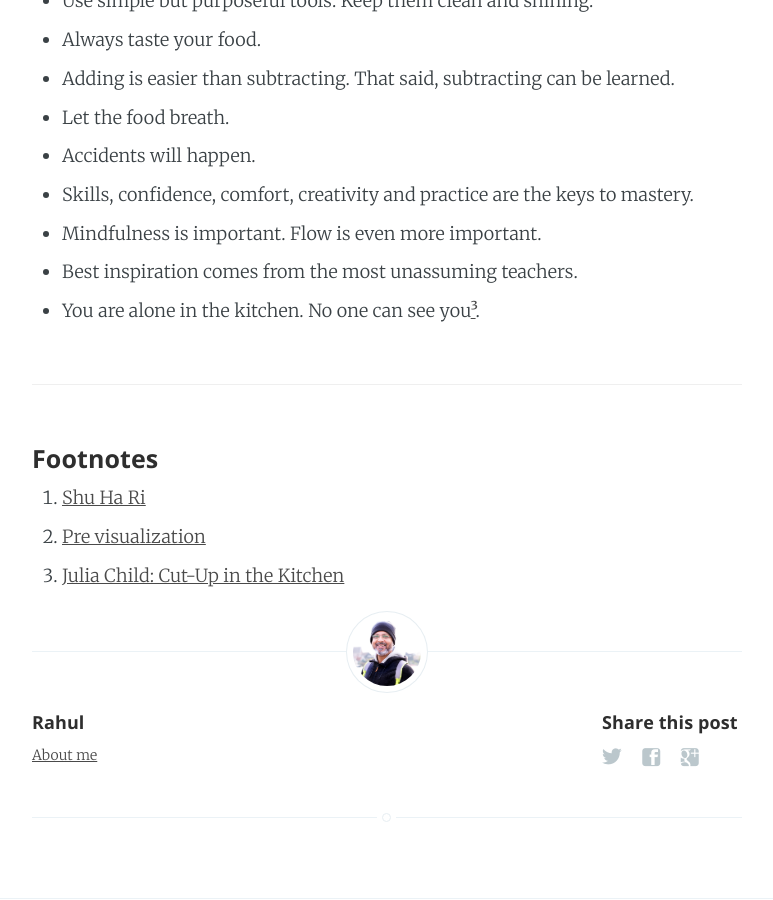
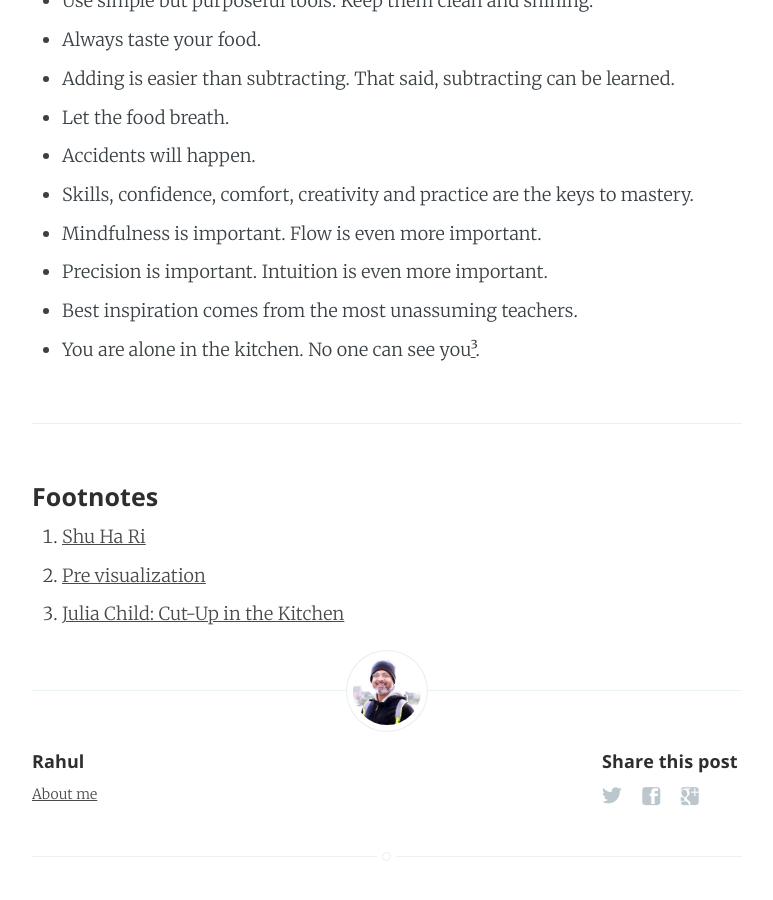
Before and after one commit to rahulj51/miles2code.github.io, a Jekyll site: the page built from _posts/2020-12-30-cooking.markdown, in a window 1280 px wide and 900 px high, scrolled down 947 px. Shown: the whole window, without its empty margins (253-1026 px from the left). Built offline with Jekyll 4.4.1, drawn with Linux system fonts in a browser that asks for light colours.

Commit message:
Edit to cooking list

```diff
--- a/_posts/2020-12-30-cooking.markdown
+++ b/_posts/2020-12-30-cooking.markdown
@@ -25,6 +25,7 @@ _Photo Courtesy: [BoiledBean Studio](https://boiledbeanstudio.com/aboutme/)_
 - Accidents will happen.
 - Skills, confidence, comfort, creativity and practice are the keys to mastery.
 - Mindfulness is important. Flow is even more important.
+- Precision is important. Intuition is even more important.
 - Best inspiration comes from the most unassuming teachers.
 - You are alone in the kitchen. No one can see you[³](#three).
 
```
